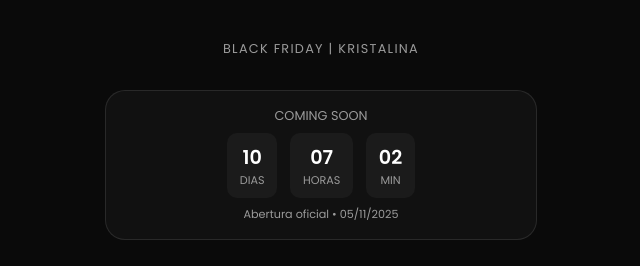
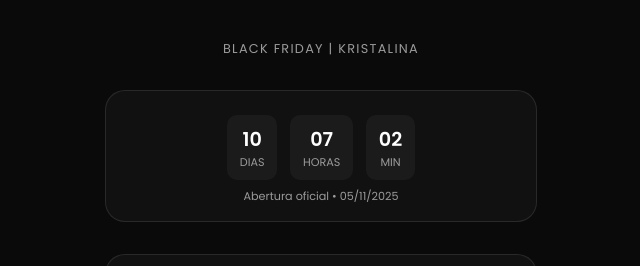
Before and after one commit to twragencia/kristalina-grupo-vip, a plain HTML site: page index.html in a window 1280 px wide. Shown: the top 266 px of the page, without its empty margins (319-959 px from the left). Drawn offline with Linux system fonts and the light colour scheme.

Commit message:
Update index.html

```diff
--- a/index.html
+++ b/index.html
@@ -91,7 +91,7 @@
     </header>
 
     <section class="countdown">
-      <div class="countdown-label">COMING SOON</div>
+      <!-- <div class="countdown-label">COMING SOON</div> -->
       <div class="countdown-timer">
         <div class="time-box"><div class="time-value" id="days">10</div><div class="time-label">dias</div></div>
         <div class="time-box"><div class="time-value" id="hours">12</div><div class="time-label">horas</div></div>
```
